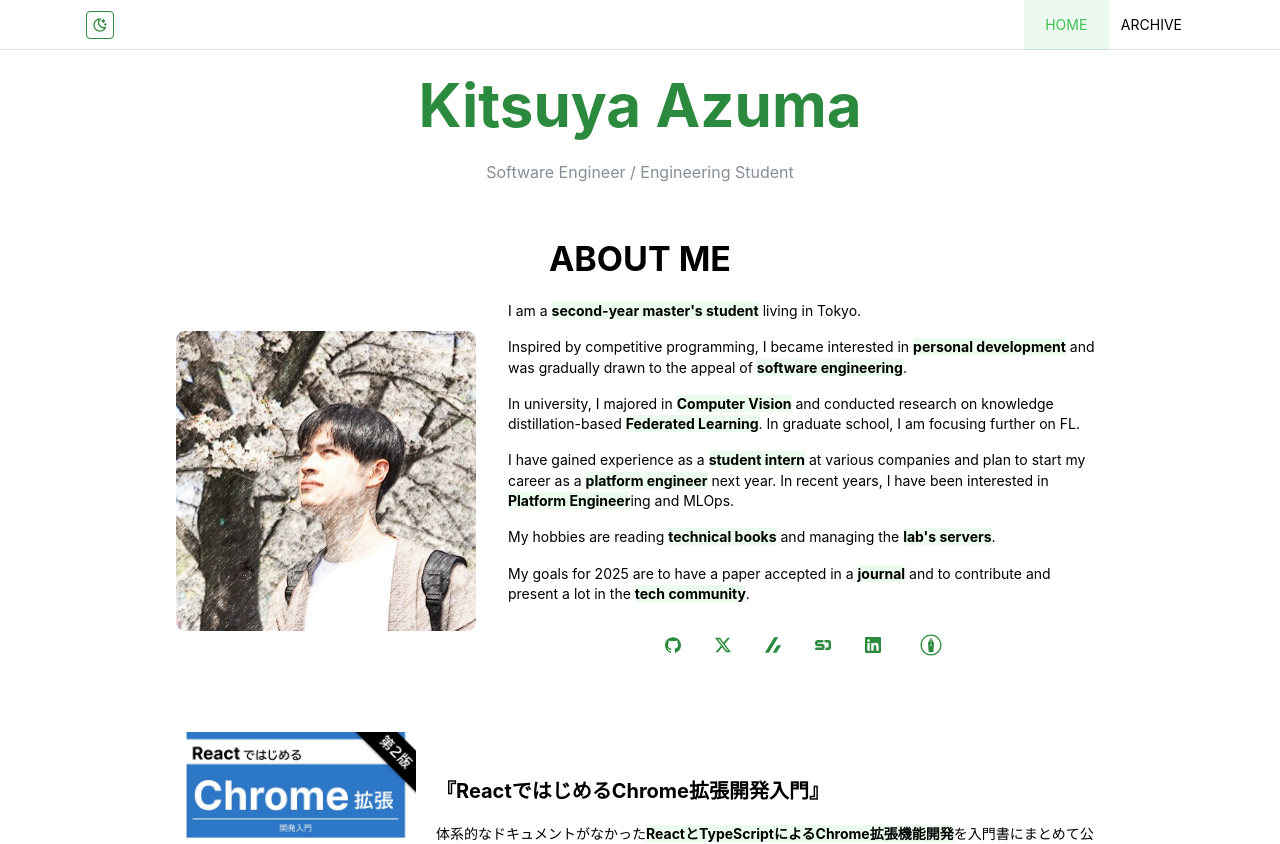
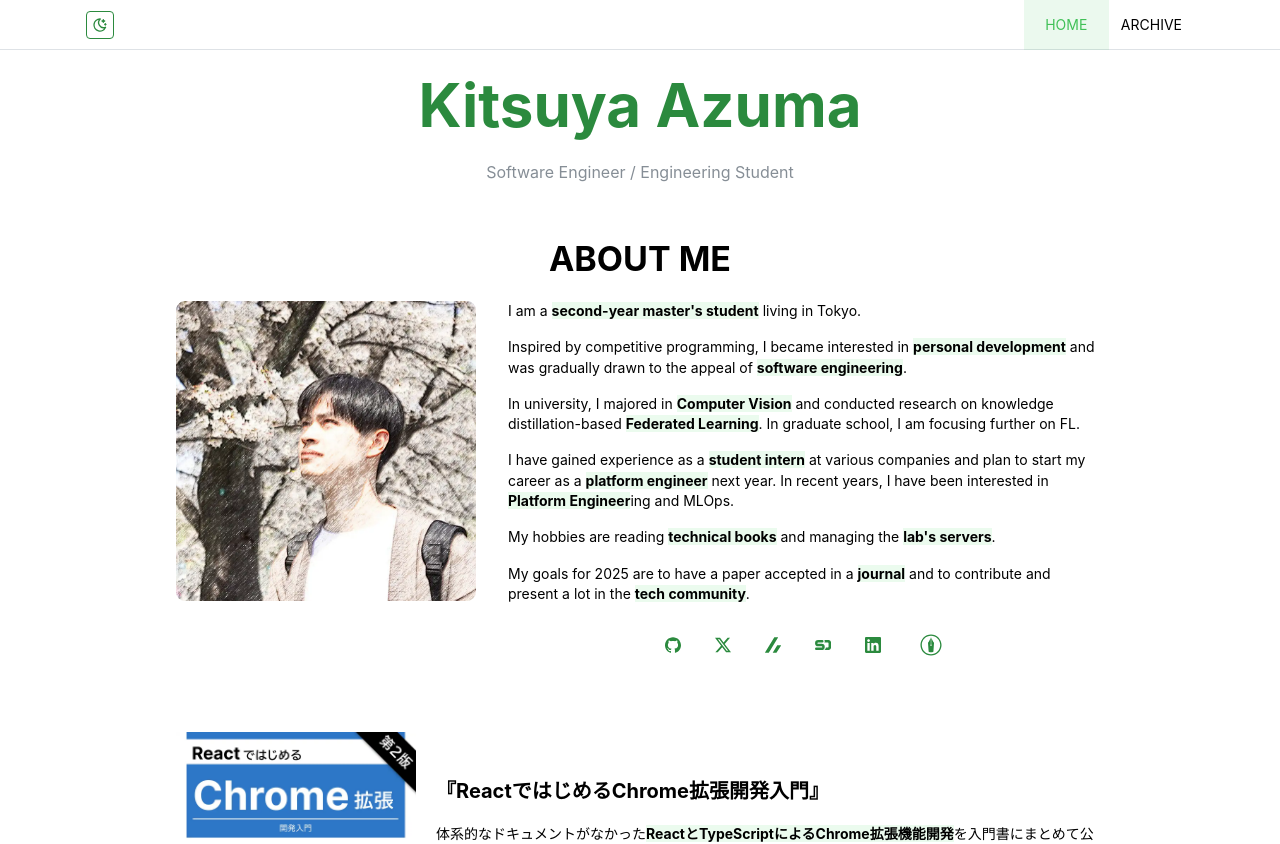
Before and after one commit to kitsuyaazuma/portfolio, a Next.js app: page /en in a window 1280 px wide. Shown: the top 844 px of the page. Built offline with nearby package versions, Linux system fonts and the light colour scheme; no server answers.

Commit message:
fix: make profile image align=start

```diff
--- a/src/components/home/About.tsx
+++ b/src/components/home/About.tsx
@@ -36,7 +36,7 @@ export const About = () => {
         direction={{ base: "column", sm: "row" }}
         gap="xl"
         justify="center"
-        align="center"
+        align="start"
       >
         <Image
           width={300}
```
